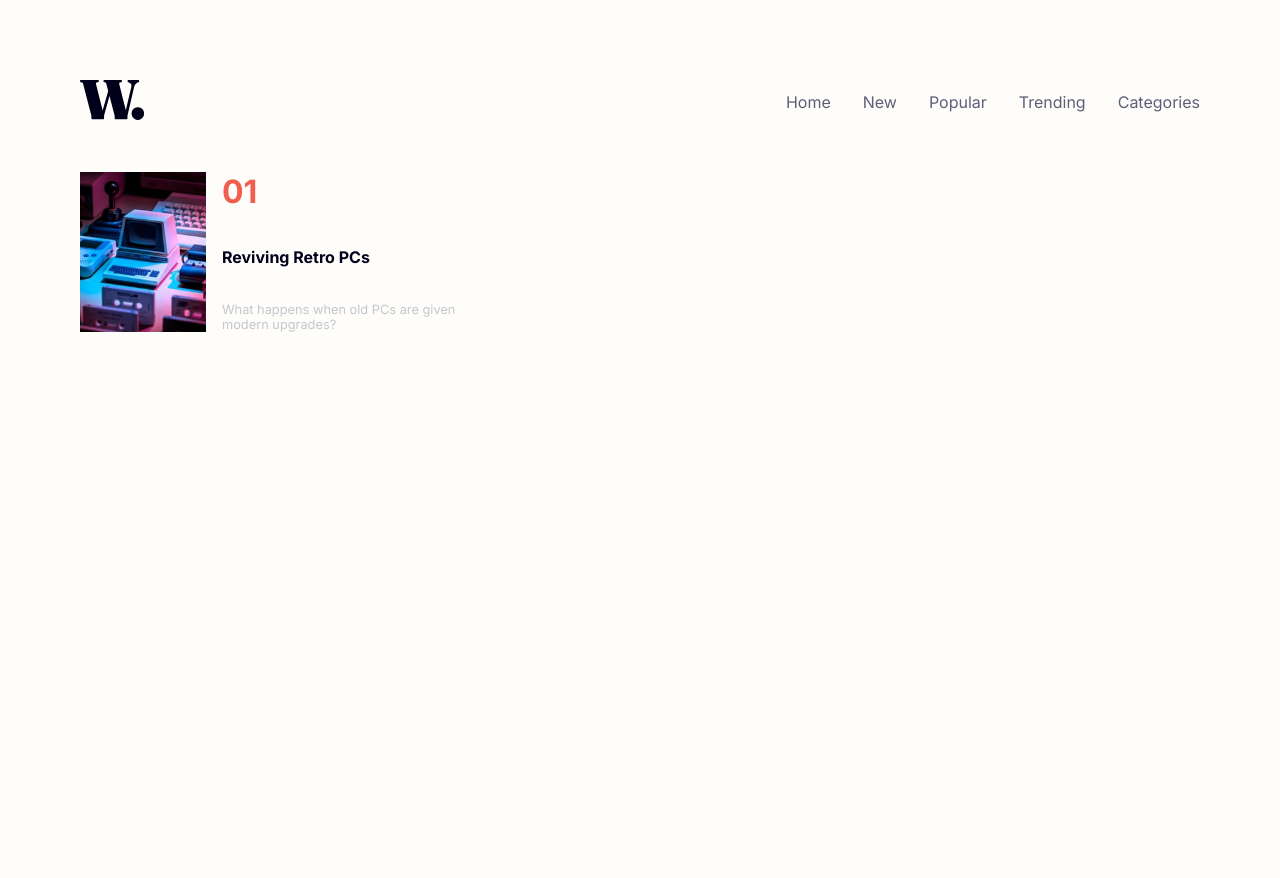
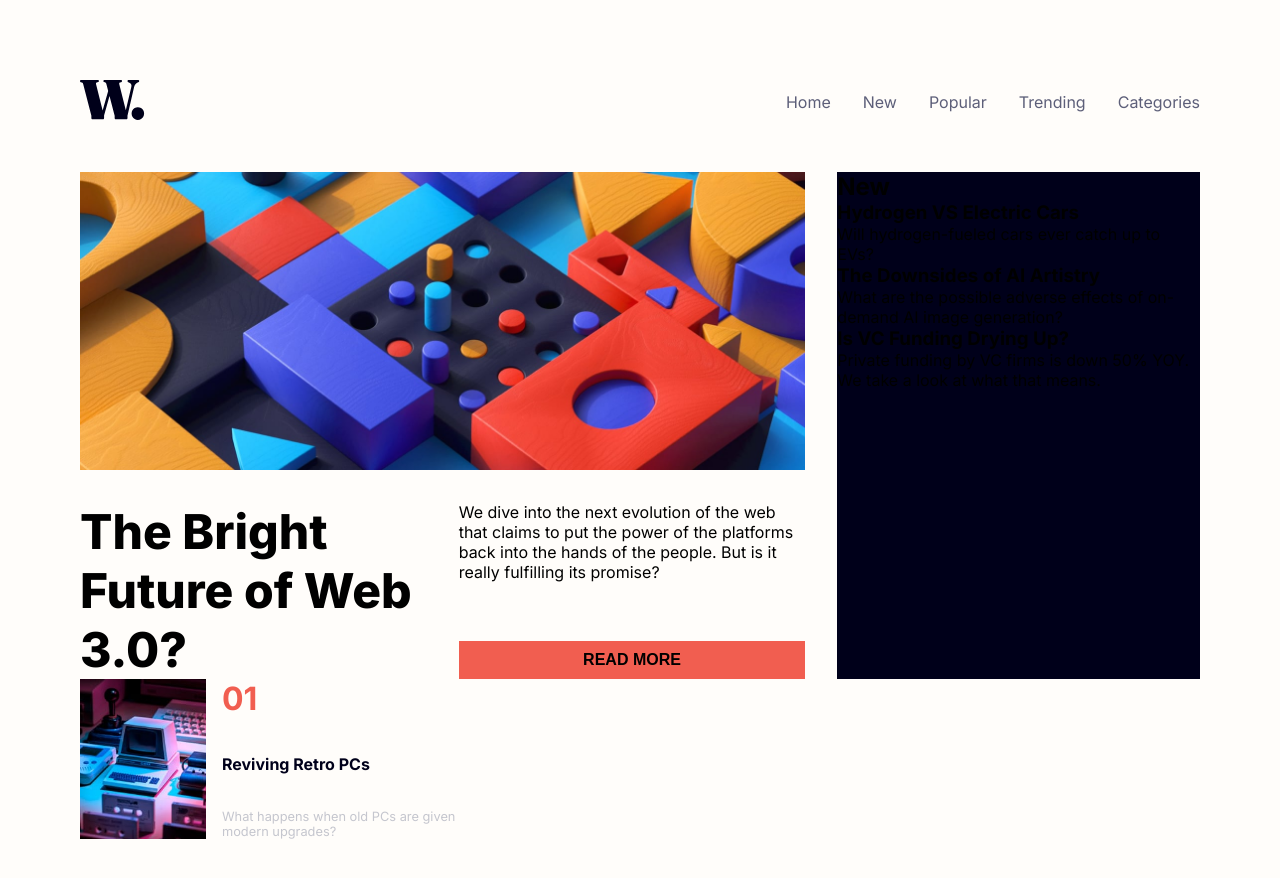
Before and after one commit to AGuardiola20/news-homepage, a React (Vite) app: page / in a window 1280 px wide. Shown: the top 878 px of the page. Before the commit the page ends 800 px from the top, so only its background shows below. Built offline with nearby package versions, Linux system fonts and the light colour scheme.

Commit message:
add: MainContent && Btn

```diff
--- a/src/App.tsx
+++ b/src/App.tsx
@@ -2,11 +2,13 @@ import Card from "./components/Card";
 import Image1 from "./assets/images/image-retro-pcs.jpg";
 import "./styles.css";
 import NavBar from "./components/NavBar";
+import MainContent from "./components/MainContent";
 
 function App() {
   return (
     <>
       <NavBar />
+      <MainContent />
       <Card
         text="What happens when old PCs are given modern upgrades?"
         titleNumber="01"
--- /dev/null
+++ b/src/components/Btn.tsx
@@ -0,0 +1,21 @@
+import styled from "styled-components";
+
+const ButtonContainer = styled.button`
+  background-color: ${({ theme }) => theme.colors.softRed};
+  border: none;
+  padding: 10px 40px;
+  font-size: 1rem;
+  font-weight: 600;
+  text-transform: uppercase;
+`;
+
+type PropsBtn = {
+  text: string;
+  onClick: () => void;
+};
+
+const Btn = ({ text, onClick }: PropsBtn) => {
+  return <ButtonContainer onClick={onClick}>{text}</ButtonContainer>;
+};
+
+export default Btn;
--- /dev/null
+++ b/src/components/MainContent.tsx
@@ -0,0 +1,101 @@
+import styled from "styled-components";
+import Banner from "../assets/images/image-web-3-desktop.jpg";
+import Btn from "./Btn";
+
+const Container = styled.div`
+  display: flex;
+  flex-wrap: wrap;
+  gap: 2rem;
+  justify-content: space-between;
+`;
+
+const MainContainer = styled.div`
+  display: flex;
+  flex-direction: column;
+  flex: 2;
+  gap: 2rem;
+`;
+
+const InfoContainer = styled.div`
+  display: flex;
+  gap: 2rem;
+`;
+
+const Title = styled.h2`
+  flex: 1;
+  font-size: 3rem;
+  font-weight: 800;
+`;
+
+const ReadMoreContainer = styled.div`
+  flex: 1;
+  display: flex;
+  flex-direction: column;
+  justify-content: space-between;
+`;
+
+const NewsContainer = styled.div`
+  flex: 1;
+  background-color: ${({ theme }) => theme.colors.darkBlue};
+`;
+
+const MainImage = styled.img`
+  width: 100%;
+  height: auto;
+`;
+
+type NewsItemProps = {
+  title: string;
+  text: string;
+};
+
+const NewsItem = ({ title, text }: NewsItemProps) => {
+  return (
+    <>
+      <h3>{title}</h3>
+      <p>{text}</p>
+    </>
+  );
+};
+
+const MainContent = () => {
+  function handleReadMore() {
+    console.log("Funciona");
+  }
+
+  return (
+    <Container>
+      <MainContainer>
+        <MainImage src={Banner} alt="Banner" />
+        <InfoContainer>
+          <Title>The Bright Future of Web 3.0?</Title>
+          <ReadMoreContainer>
+            <p>
+              We dive into the next evolution of the web that claims to put the
+              power of the platforms back into the hands of the people. But is
+              it really fulfilling its promise?
+            </p>
+            <Btn text="Read More" onClick={handleReadMore} />
+          </ReadMoreContainer>
+        </InfoContainer>
+      </MainContainer>
+      <NewsContainer>
+        <h2>New</h2>
+        <NewsItem
+          title="Hydrogen VS Electric Cars"
+          text="Will hydrogen-fueled cars ever catch up to EVs?"
+        />
+        <NewsItem
+          title="The Downsides of AI Artistry"
+          text="What are the possible adverse effects of on-demand AI image generation?"
+        />
+        <NewsItem
+          title="Is VC Funding Drying Up?"
+          text="Private funding by VC firms is down 50% YOY. We take a look at what that means."
+        />
+      </NewsContainer>
+    </Container>
+  );
+};
+
+export default MainContent;
```
Also changed, not shown: 1 other file (tests, documents, lock files or other folders).
